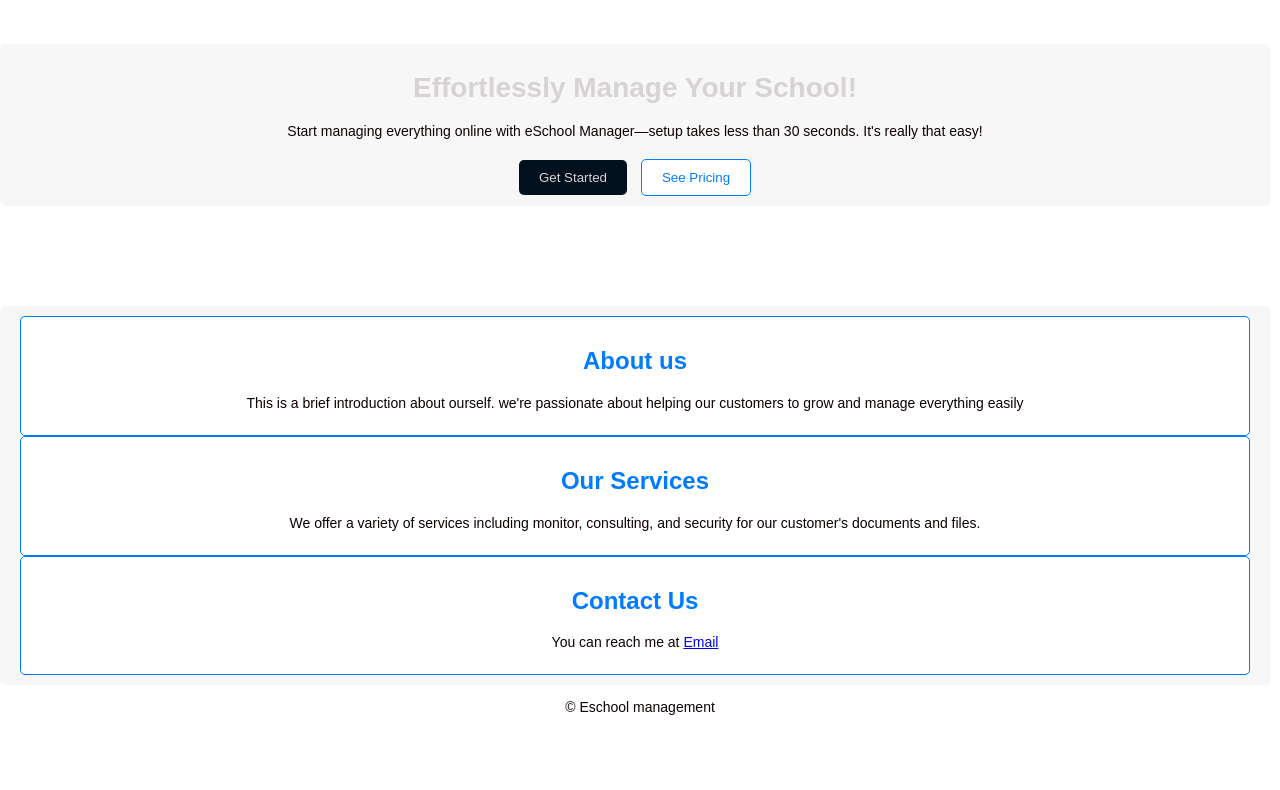
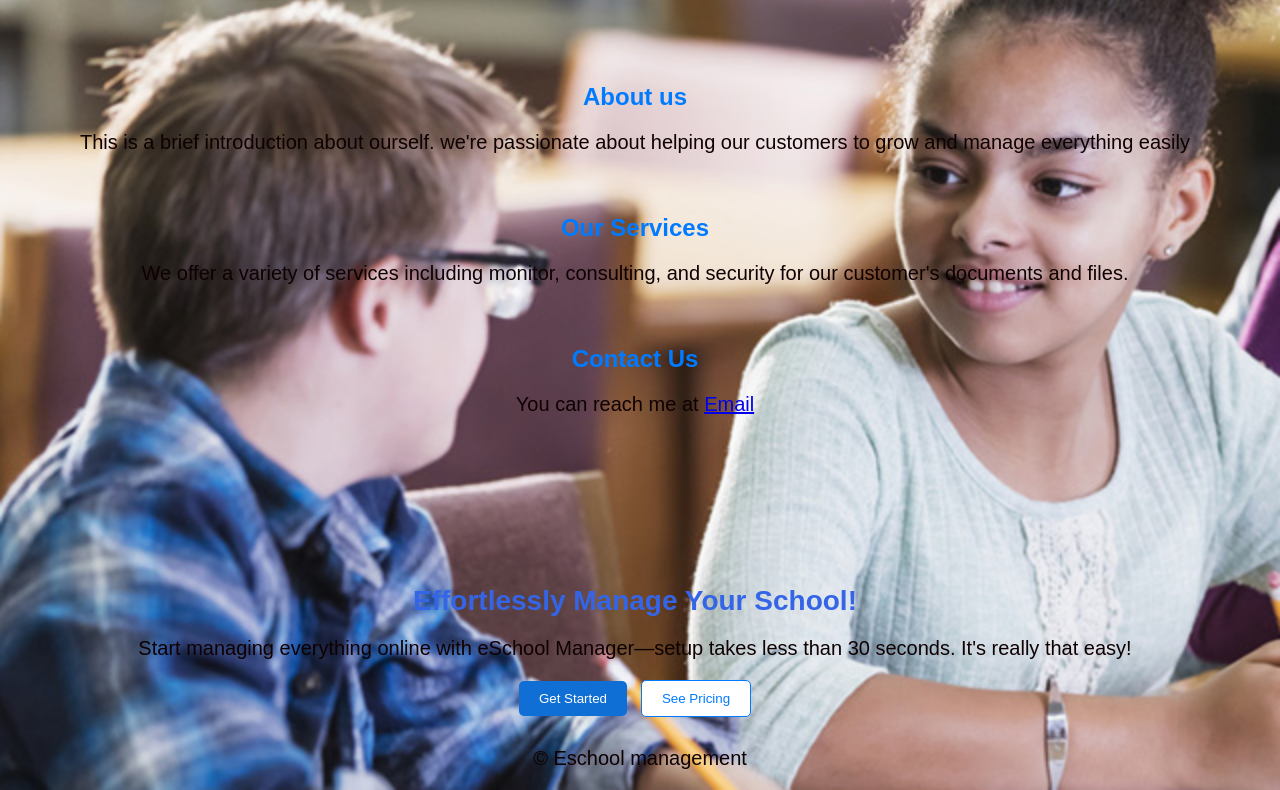
Before and after one commit to morgankolly/school-landing-page-website, a plain HTML site: page project.html in a window 1280 px wide. Shown: the part 206-996 px from the top of the page. Before the commit the page ends 935 px from the top, so only its background shows below. Drawn offline with Linux system fonts and the light colour scheme.

Commit message:
added picture in a backgroud

```diff
--- a/project.html
+++ b/project.html
@@ -22,19 +22,7 @@
                 <li><button><a href="contact.html">Contact</a></button></li>
             </ul>
         </nav>
-    </header>
-
-    <main>
-        <h1>Effortlessly Manage Your School!</h1>
-        <p>Start managing everything online with eSchool Manager—setup takes less than 30 seconds. It's really that easy!</p>
-        <div class="buttons">
-            <button class="get-started">Get Started</button>
-            <button class="see-pricing">See Pricing</button>
-        </div>
-    </main>
-
-
-
+</header>
     <main>
         <section id="about">
             <h2>About us</h2>
@@ -51,7 +39,14 @@
             <p>You can reach me at <a href="https://Morgankolly5@gmail.com">Email</a></p>
         </section>
     </main>
-
+    <main>
+        <h1>Effortlessly Manage Your School!</h1>
+        <p>Start managing everything online with eSchool Manager—setup takes less than 30 seconds. It's really that easy!</p>
+        <div class="buttons">
+            <button class="get-started">Get Started</button>
+            <button class="see-pricing">See Pricing</button>
+        </div>
+    </main>
     <footer>
         <p>&copy; Eschool management</p>
     </footer>
--- a/style1.css
+++ b/style1.css
@@ -3,6 +3,9 @@ body {
     margin: 0;
     padding: 0;
     text-align: center;
+background-image:url(picss/gge.jpeg) ;
+background-size: 2000px;
+
 }
 
 header {
@@ -38,16 +41,19 @@ nav ul li a {
 
 main {
     margin-top: 100px;
+
 }
 
 h1 {
     font-size: 28px;
     font-weight: bold;
+    color: #3565e7;
 }
 
 p {
-    font-size: 14px;
-    color: rgb(13, 1, 1);
+    font-size: 20px;
+    color: rgb(15, 1, 1);
+    font-weight: 500;
 }
 
 .buttons {
@@ -55,8 +61,8 @@ p {
 }
 
 .get-started {
-    background-color: #03101e;
-    color: rgb(216, 211, 211);
+    background-color: #106fd5;
+    color: rgb(254, 254, 254);
     border: none;
     padding: 10px 20px;
     margin-right: 10px;
@@ -82,12 +88,14 @@ p {
 
     }
     section{
-        background-color: white;
+        background-color: rgb(255, 255, 255);
         color: #007BFF;
-        border: 1px solid #007BFF;
+        border: 0px solid #007BFF;
         padding: 10px 20px;
-        border-radius: 5px;
-        cursor: pointer;}
+        border-radius:1000px;
+        cursor: pointer;
+background: transparent;
+    }
         main{
             background-color: #f7f7f7;
     color: rgb(216, 211, 211);
@@ -96,6 +104,7 @@ p {
     margin-right: 10px;
     border-radius: 5px;
     cursor: pointer;
+background: transparent;
 }
         div{
             font-size: 14px;
@@ -107,3 +116,6 @@ p {
             color: #007BFF;
             margin-left: 20px;
         }
+        form{
+color: #106fd5;
+        }
```
Also changed, not shown: gallery.html (+1 -1 lines), picss/gge.jpeg (added), picss/he.jpg (added), picss/hu.jpeg (added), 1 other file.
